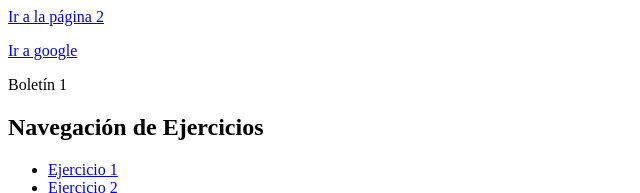
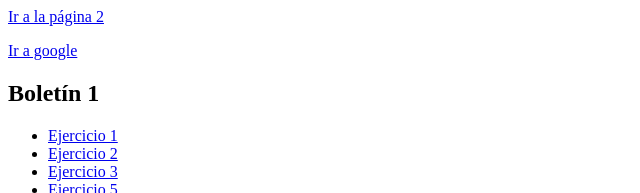
Before and after one commit to nora-gonzalez/nora-gonzalez.github.io, a plain HTML site: page index.html in a window 1280 px wide. Shown: the top 193 px of the page, without its empty margins (0-640 px from the left). Drawn offline with Linux system fonts and the light colour scheme.

Commit message:
Update index.html

```diff
--- a/index.html
+++ b/index.html
@@ -1,8 +1,7 @@
 <a href="web/pagina2.html">Ir a la página 2</a>
 <p><a href="https://www.google.es">Ir a google</a></p>
-<p>Boletín 1</p>
 <nav>
-  <h2>Navegación de Ejercicios</h2>
+  <h2>Boletín 1</h2>
   <ul>
     <li><a href="/boletin1/ejercicio1.html">Ejercicio 1</a></li>
     <li><a href="/boletin1/ejercicio2.html">Ejercicio 2</a></li>
```
